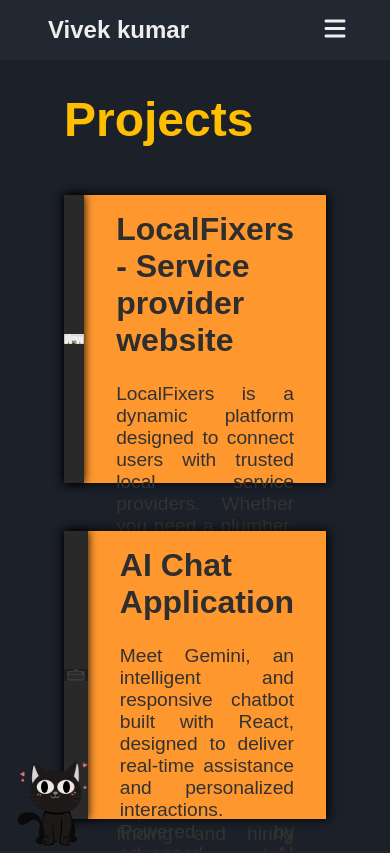
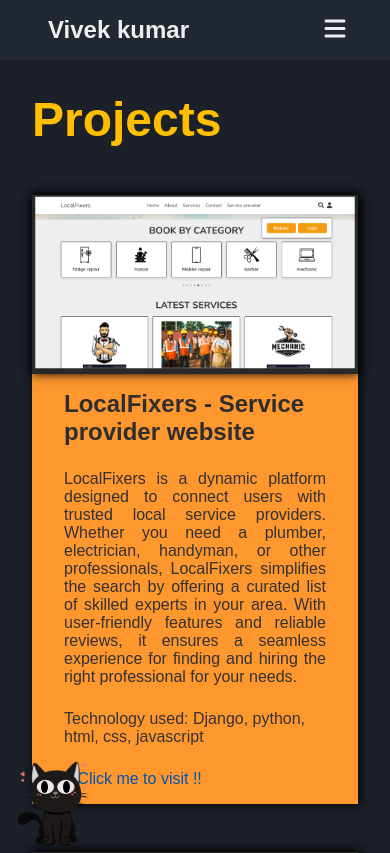
Before and after one commit to Latios11/vkPortfolio, a React (Vite) app: page /projects in a window 390 px wide. Shown: the top 853 px of the page. Built offline with nearby package versions, Linux system fonts and the light colour scheme; no server answers.

Commit message:
Project done

```diff
--- a/src/components/Projects/Projects.css
+++ b/src/components/Projects/Projects.css
@@ -75,3 +75,25 @@
 .aboutproject a span{
   color: rgb(0, 86, 173);
 }
+
+@media(max-width:420px){
+  .section{
+    padding: 2rem 2rem;
+  }
+  .project-card{
+    flex-direction: column;
+    height: 100%;
+  }
+  .aboutproject h2{
+    font-size: 1.5rem;
+  }
+  .aboutproject p{
+    font-size: 1rem;
+  }
+  .aboutproject h5{
+    font-size: 1rem;
+  }
+  .aboutproject a{
+    font-size: 1rem;
+  }
+}
--- a/src/components/SignIn/SignIn.css
+++ b/src/components/SignIn/SignIn.css
@@ -10,7 +10,6 @@
 .signin{
     border-radius: 5px;
     width: 30%;
-    min-width: 300px;
     padding: 2rem 4rem;
     background: rgb(255, 191, 0);
     display: flex;
@@ -102,3 +101,13 @@
     font-weight: 600;
     color: rgb(0, 110, 110);
   }
+
+  @media(max-width: 420px){
+    .signin{
+        width: 80%;
+    }
+    .form-group input{
+        width: 80%;
+    }
+
+  }
--- a/src/components/SignUp/SignUp.css
+++ b/src/components/SignUp/SignUp.css
@@ -93,7 +93,7 @@
     transition: all .3s;
   }
 
-  .redirect{
+  .redirect p{
     font-size: 1rem;
     text-wrap: nowrap;
   }
@@ -103,3 +103,26 @@
     color: rgb(0, 110, 110);
     text-decoration: none;
   }
+
+  @media(max-width:420px){
+    .signup{
+        width: 80%;
+        padding: 2rem 2rem;
+    }
+    .signup h1{
+        font-size: 2rem;
+    }
+    .form-group input{
+        width: 80%;
+    }
+    .form-submit-btn{
+        width: 100%;
+    }
+    .redirect p{
+      font-size: 15px;
+    }
+    .redirect p a{
+      font-size: 17px;
+    }
+
+  }
```
